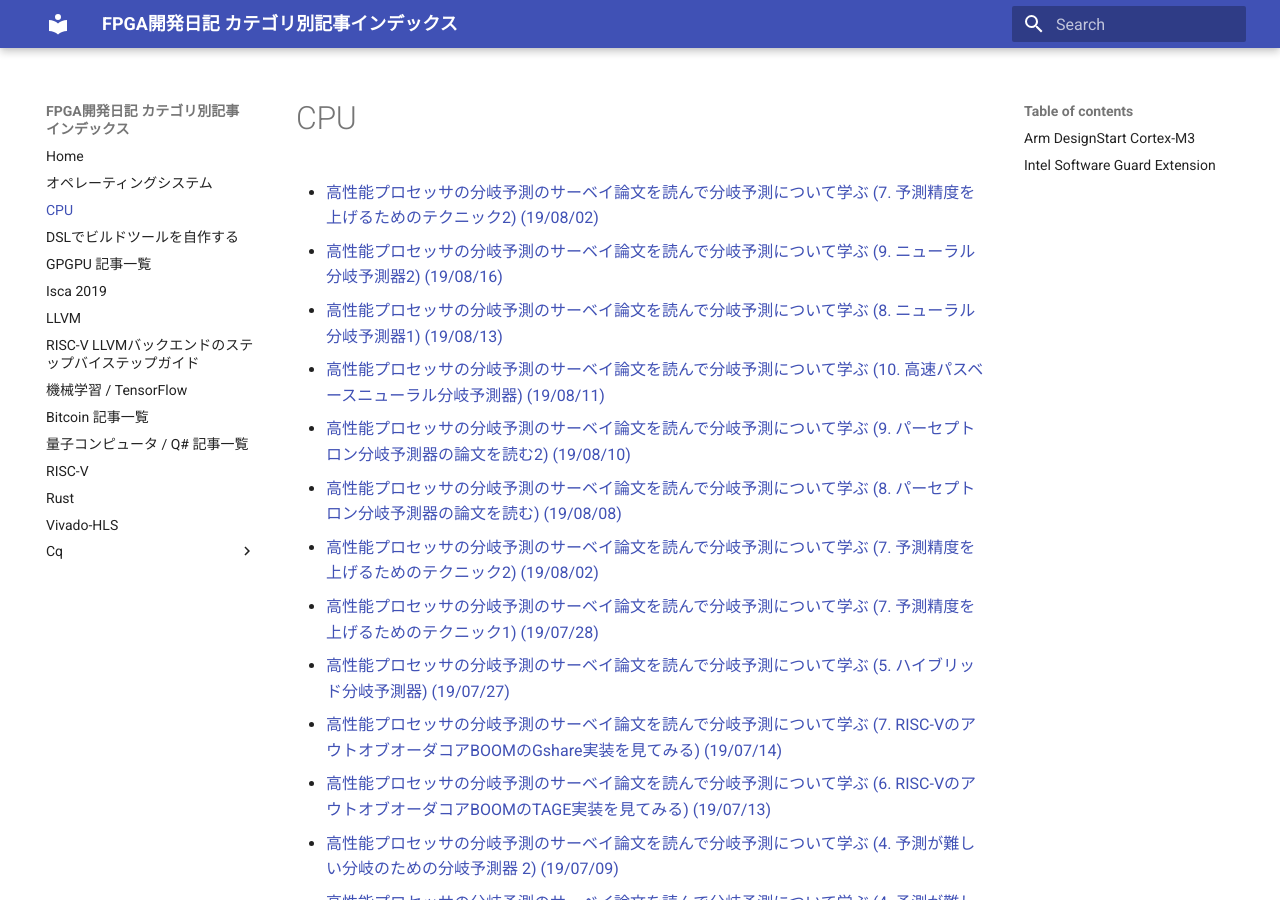
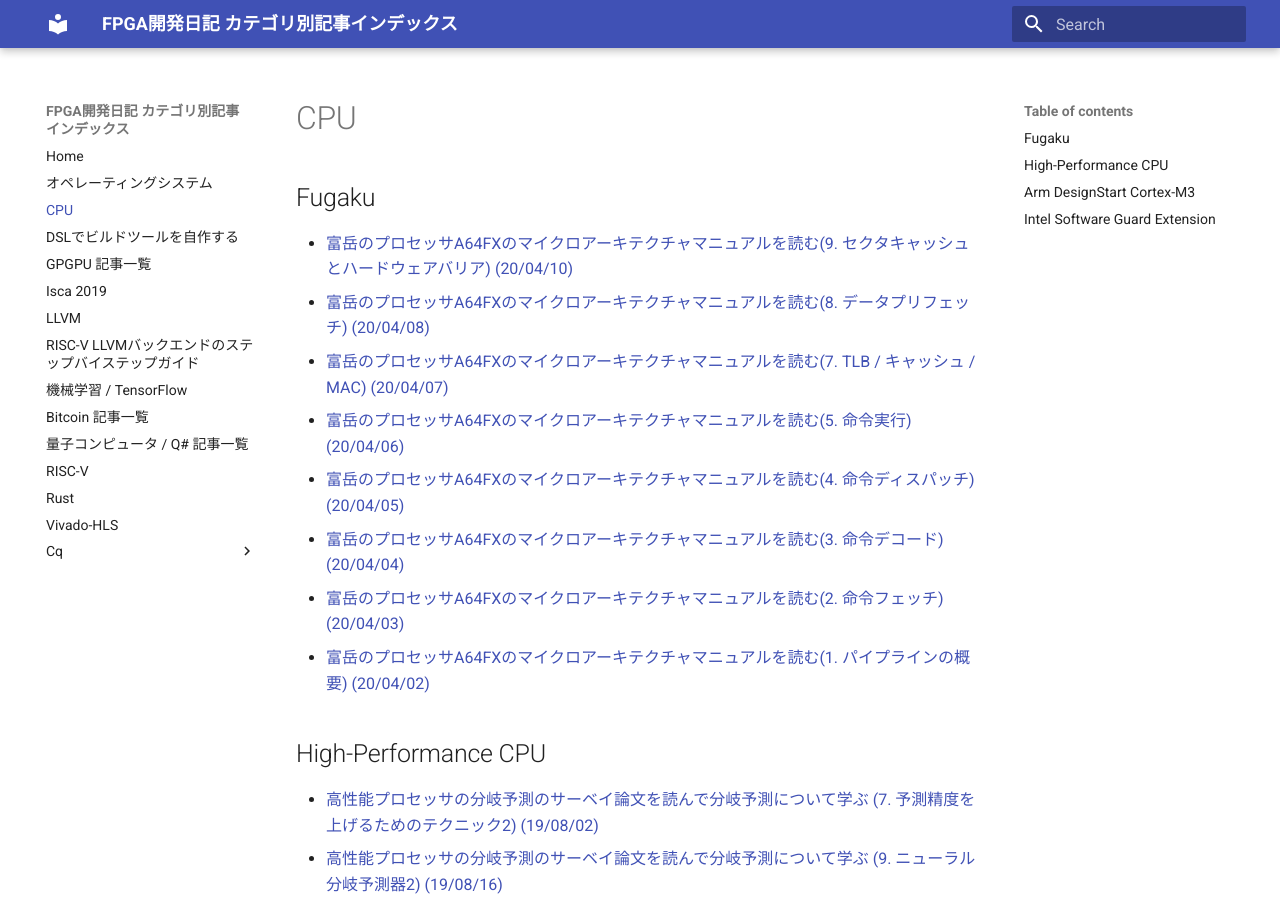
Before and after one commit to i4kimura/github_pages, an MkDocs documentation site: the page built from docs/cpu.md, in a window 1280 px wide and 900 px high. Built offline with MkDocs 1.6.1 and Material for MkDocs 9.7.7, drawn with Linux system fonts in a browser that asks for light colours.

Commit message:
Add 2020/04

```diff
--- a/docs/cpu.md
+++ b/docs/cpu.md
@@ -1,4 +1,17 @@
 # CPU
+
+## Fugaku
+
+- [富岳のプロセッサA64FXのマイクロアーキテクチャマニュアルを読む(9. セクタキャッシュとハードウェアバリア) (20/04/10)](https://msyksphinz.hatenablog.com/entry/2020/04/10/040000)
+- [富岳のプロセッサA64FXのマイクロアーキテクチャマニュアルを読む(8. データプリフェッチ) (20/04/08)](https://msyksphinz.hatenablog.com/entry/2020/04/08/040000)
+- [富岳のプロセッサA64FXのマイクロアーキテクチャマニュアルを読む(7. TLB / キャッシュ / MAC) (20/04/07)](https://msyksphinz.hatenablog.com/entry/2020/04/07/000000)
+- [富岳のプロセッサA64FXのマイクロアーキテクチャマニュアルを読む(5. 命令実行) (20/04/06)](https://msyksphinz.hatenablog.com/entry/2020/04/06/040000)
+- [富岳のプロセッサA64FXのマイクロアーキテクチャマニュアルを読む(4. 命令ディスパッチ) (20/04/05)](https://msyksphinz.hatenablog.com/entry/2020/04/05/040000)
+- [富岳のプロセッサA64FXのマイクロアーキテクチャマニュアルを読む(3. 命令デコード) (20/04/04)](https://msyksphinz.hatenablog.com/entry/2020/04/04/040000)
+- [富岳のプロセッサA64FXのマイクロアーキテクチャマニュアルを読む(2. 命令フェッチ) (20/04/03)](https://msyksphinz.hatenablog.com/entry/2020/04/03/040000)
+- [富岳のプロセッサA64FXのマイクロアーキテクチャマニュアルを読む(1. パイプラインの概要) (20/04/02)](https://msyksphinz.hatenablog.com/entry/2020/04/02/040000)
+
+## High-Performance CPU
 
 - [高性能プロセッサの分岐予測のサーベイ論文を読んで分岐予測について学ぶ (7. 予測精度を上げるためのテクニック2) (19/08/02)](http://msyksphinz.hatenablog.com/entry/2019/08/02/040000)
 - [高性能プロセッサの分岐予測のサーベイ論文を読んで分岐予測について学ぶ (9. ニューラル分岐予測器2) (19/08/16)](http://msyksphinz.hatenablog.com/entry/2019/08/16/040000)
```
Also changed, not shown: docs/riscv.md (+13 -0 lines).
